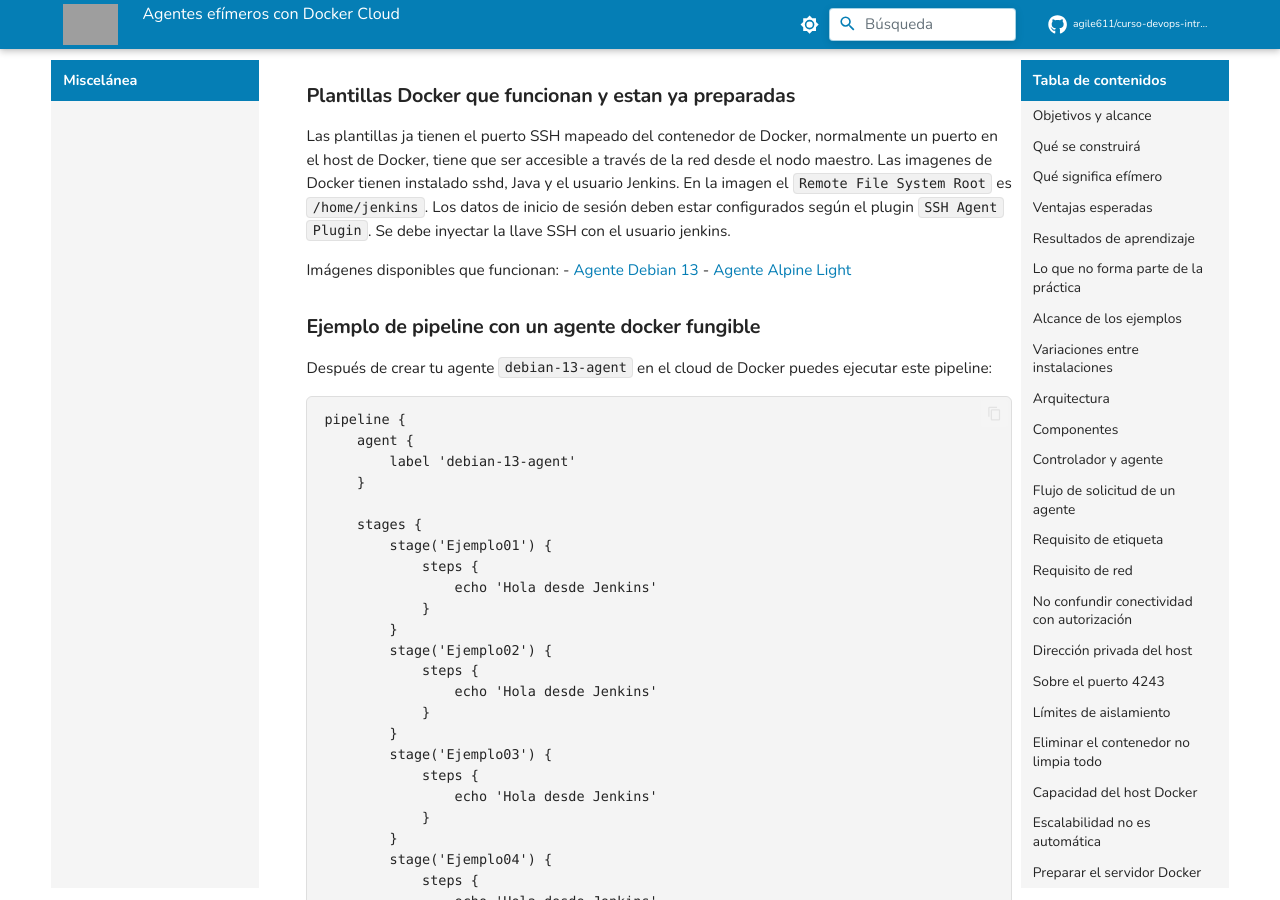
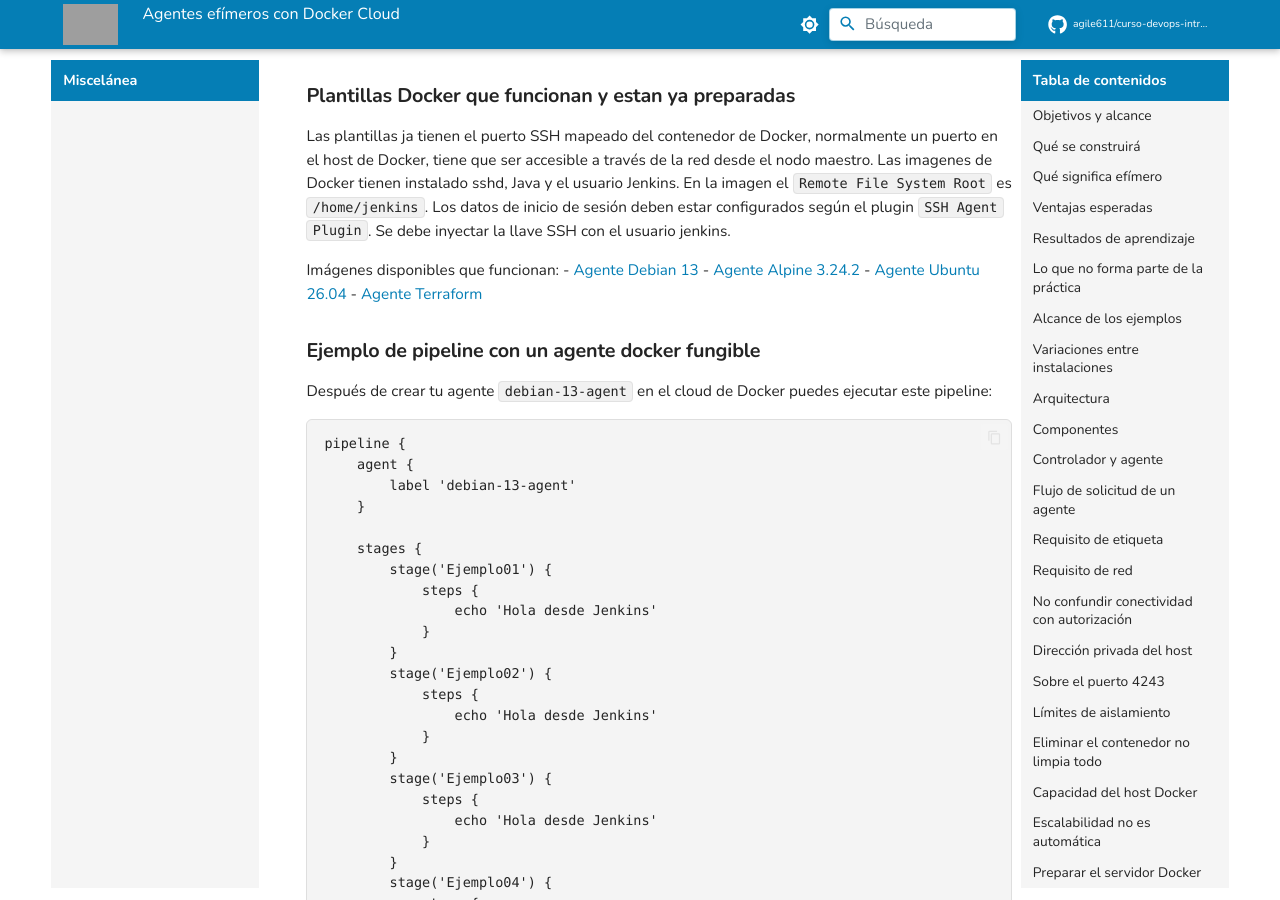
Before and after one commit to agile611/curso-devops-introduccion-a-integracion-continua-y-jenkins, an MkDocs documentation site: the page built from docs/03-miscelania/01_configuracion_agentes_efimeros.md, in a window 1280 px wide and 900 px high, scrolled down 22680 px. Built offline with MkDocs 1.6.1 and Material for MkDocs 9.7.7, drawn with Linux system fonts in a browser that asks for light colours; comment, search, counter and statistics services are not loaded; grey boxes are pictures that could not be loaded.

Commit message:
Update available agent images in Docker configuration documentation

```diff
--- a/docs/03-miscelania/01_configuracion_agentes_efimeros.md
+++ b/docs/03-miscelania/01_configuracion_agentes_efimeros.md
@@ -952,7 +952,9 @@ Los datos de inicio de sesión deben estar configurados según el plugin [`SSH A
 
 Imágenes disponibles que funcionan:
 - [Agente Debian 13](https://hub.docker.com/repository/docker/guillemhs/jenkins-debian-13-agent/general)
-- [Agente Alpine Light](https://hub.docker.com/repository/docker/guillemhs/jenkins-alpine-agent/general)
+- [Agente Alpine 3.24.2](https://hub.docker.com/repository/docker/guillemhs/jenkins-alpine-agent/general)
+- [Agente Ubuntu 26.04](https://hub.docker.com/repository/docker/guillemhs/jenkins-ubuntu-agent/general)
+- [Agente Terraform](https://hub.docker.com/repository/docker/guillemhs/jenkins-terraform-agent/general)
 
 
 ### Ejemplo de pipeline con un agente docker fungible
```
